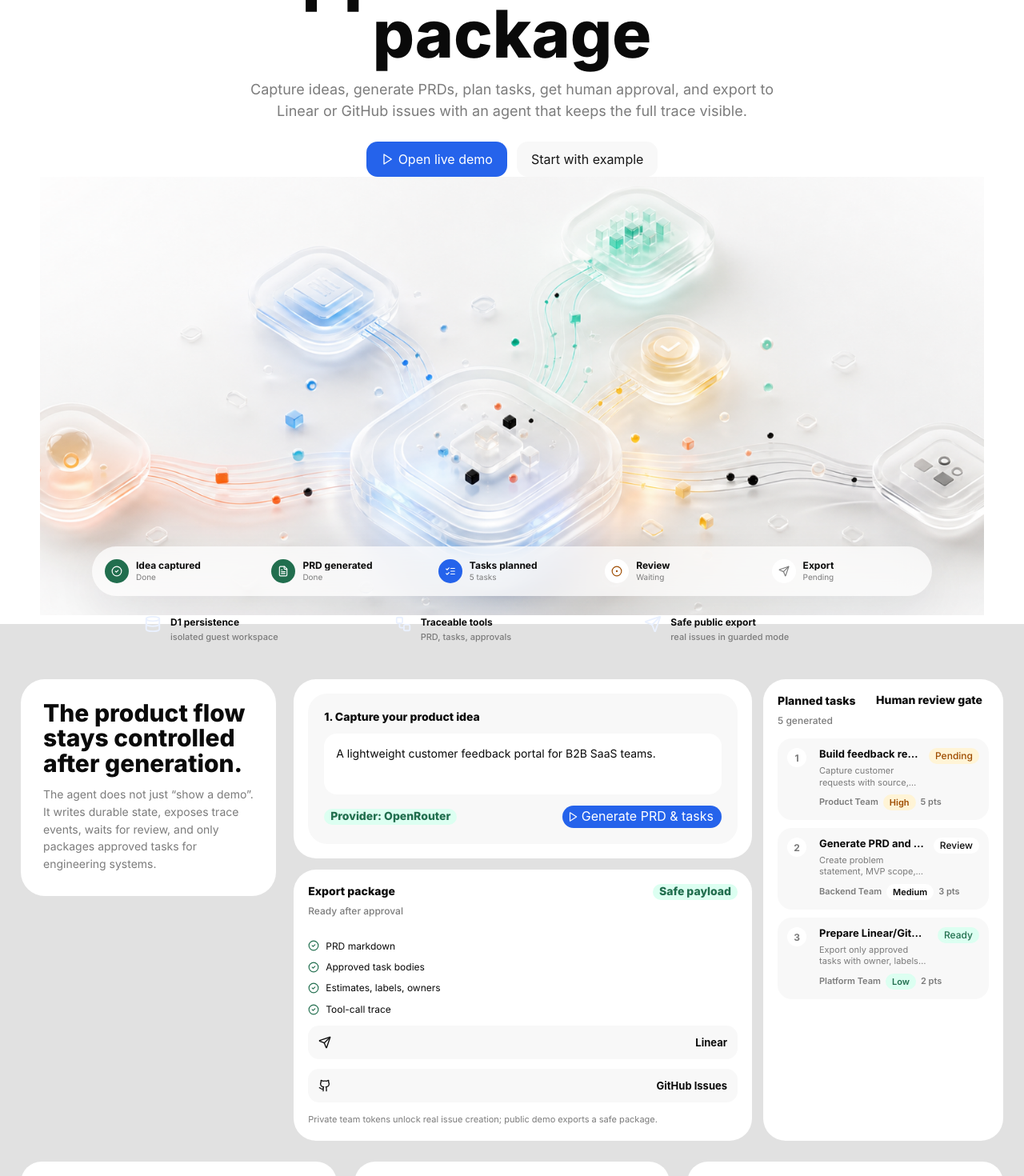
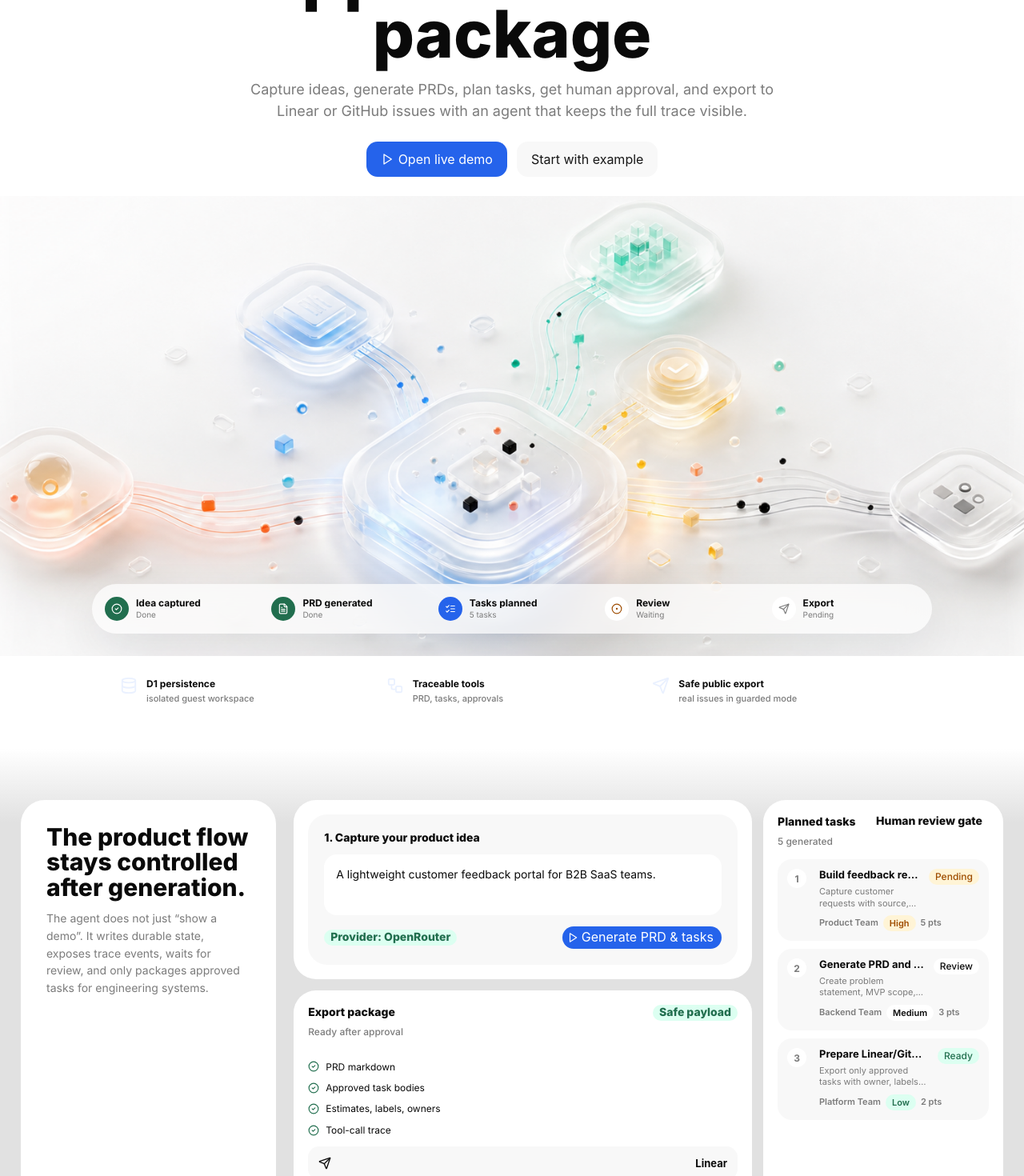
Before and after one commit to TargiX/ai-task-agent, a React (Vite) app: page / in a window 1280 px wide. Shown: the part 300-1770 px from the top of the page at 80% size. Built offline with nearby package versions, Linux system fonts and the light colour scheme.

Commit message:
Refine landing hero composition

```diff
--- a/src/styles.css
+++ b/src/styles.css
@@ -120,16 +120,19 @@ button:disabled {
   display: flex;
   flex-direction: column;
   min-height: 100vh;
-  padding: 26px;
-  background: linear-gradient(180deg, #ffffff 0 1080px, var(--bg) 1080px 100%);
+  padding: 26px 0;
+  background: #ffffff;
 }
 
 .nova-landing-nav,
 .nova-landing-hero,
-.nova-landing-system,
 .nova-landing-proof {
-  width: min(1420px, 100%);
+  width: min(1420px, calc(100% - 52px));
   margin: 0 auto;
+}
+
+.nova-landing-system {
+  width: 100%;
 }
 
 .nova-landing-nav {
@@ -160,9 +163,8 @@ button:disabled {
 
 .nova-landing-hero {
   display: grid;
-  gap: 10px;
-  min-height: 790px;
-  padding: 42px 24px 18px;
+  gap: 22px;
+  padding: 42px 0 54px;
   overflow: visible;
 }
 
@@ -218,9 +220,12 @@ button:disabled {
 
 .nova-agent-stage {
   position: relative;
-  min-width: 0;
-  min-height: 548px;
-  margin-top: -10px;
+  left: 50%;
+  width: 100vw;
+  min-width: 0;
+  min-height: 575px;
+  margin-top: 2px;
+  margin-left: -50vw;
   overflow: hidden;
   border-radius: 0;
   background: transparent;
@@ -228,9 +233,9 @@ button:disabled {
 
 .nova-agent-stage::before {
   position: absolute;
-  inset: -10px 0 -8px;
+  inset: -2px 0;
   background:
-    linear-gradient(180deg, #ffffff 0%, rgba(255, 255, 255, 0) 30%, rgba(255, 255, 255, 0.72) 76%, rgba(255, 255, 255, 0) 100%);
+    linear-gradient(180deg, #ffffff 0%, rgba(255, 255, 255, 0) 18%, rgba(255, 255, 255, 0.38) 82%, #ffffff 100%);
   content: "";
   pointer-events: none;
 }
@@ -238,12 +243,12 @@ button:disabled {
 .nova-agent-machine {
   position: absolute;
   inset: 50% auto auto 50%;
-  width: min(1450px, 116%);
+  width: min(1660px, 112vw);
   max-width: none;
   filter: drop-shadow(0 42px 70px rgba(17, 24, 39, 0.1));
-  -webkit-mask-image: radial-gradient(ellipse at center, #000 64%, rgba(0, 0, 0, 0.92) 74%, transparent 91%);
-  mask-image: radial-gradient(ellipse at center, #000 64%, rgba(0, 0, 0, 0.92) 74%, transparent 91%);
-  transform: translate(-50%, -47%);
+  -webkit-mask-image: linear-gradient(90deg, transparent 0, #000 7%, #000 93%, transparent 100%);
+  mask-image: linear-gradient(90deg, transparent 0, #000 7%, #000 93%, transparent 100%);
+  transform: translate(-50%, -48%);
   user-select: none;
 }
 
@@ -257,7 +262,7 @@ button:disabled {
 .nova-agent-rail {
   position: absolute;
   z-index: 2;
-  bottom: 24px;
+  bottom: 28px;
   left: 50%;
   display: grid;
   grid-template-columns: repeat(5, minmax(0, 1fr));
@@ -338,8 +343,8 @@ button:disabled {
   display: grid;
   grid-template-columns: repeat(3, minmax(0, 1fr));
   gap: 18px;
-  width: min(920px, 100%);
-  margin: -10px auto 0;
+  width: min(980px, 100%);
+  margin: 4px auto 0;
 }
 
 .nova-landing-signal-row > div {
@@ -380,15 +385,20 @@ button:disabled {
   grid-template-columns: minmax(280px, 0.36fr) minmax(0, 1fr);
   gap: 22px;
   align-items: start;
-  padding: 26px 0 0;
+  margin-top: 0;
+  padding: 64px max(26px, calc((100% - 1420px) / 2)) 0;
+  background:
+    linear-gradient(180deg, #ffffff 0, var(--bg) 92px, var(--bg) 100%);
 }
 
 .nova-system-copy {
-  position: sticky;
-  top: 26px;
-  display: grid;
+  position: static;
+  display: grid;
+  align-content: start;
+  align-self: stretch;
   gap: 12px;
-  padding: 28px;
+  min-height: 100%;
+  padding: 32px;
   border-radius: 30px;
   background: #ffffff;
 }
```
